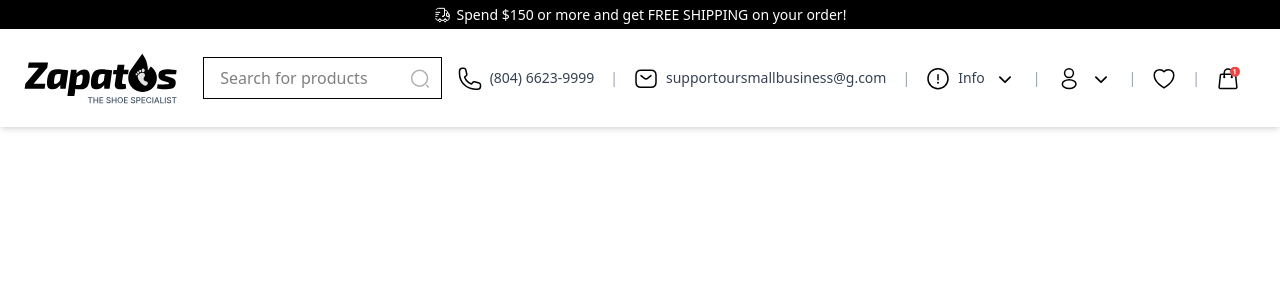
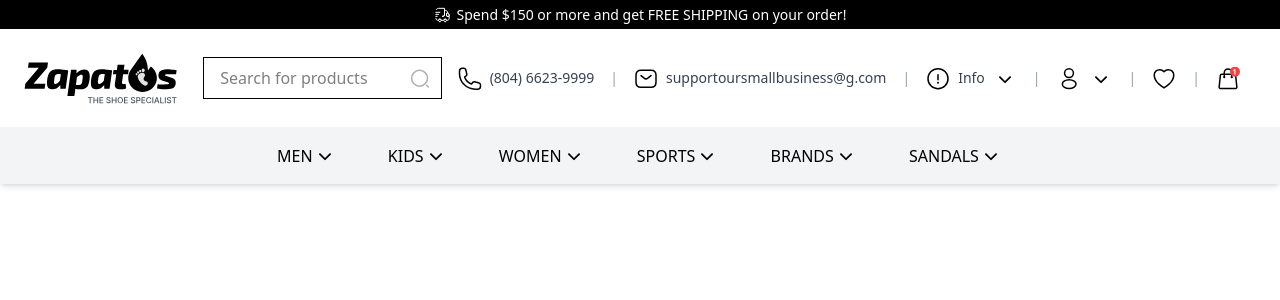
Before and after one commit to dixomium-codes/zapatos-react-ecommerce, a React (Vite) app in the folder FrontEnd/: page / in a window 1280 px wide. Shown: the top 300 px of the page. Built offline with nearby package versions, Linux system fonts and the light colour scheme.

Commit message:
added the categories section of the header

```diff
--- a/FrontEnd/src/components/Header.jsx
+++ b/FrontEnd/src/components/Header.jsx
@@ -1,11 +1,18 @@
+import Categories from "./Header/Categories";
 import MiddleBar from "./Header/MiddleBar";
 import TopBar from "./Header/TopBar";
 
 export default function Header() {
     return (
         <>
-            <TopBar />
-            <MiddleBar />
+            <header className="shadow-md">
+                <TopBar />
+                <MiddleBar />
+                <Categories />
+            </header>
+
+
+
         </>
     )
 }
--- /dev/null
+++ b/FrontEnd/src/components/Header/Categories.jsx
@@ -0,0 +1,15 @@
+import DownArrow from '../../assets/icons/Downarrow'
+export default function Categories() {
+    return (
+        <>
+            <ul className='bg-gray-100 flex items-center justify-center gap-[4vw] py-4'>
+                <li className='flex items-center'><span className="font-medium">MEN</span><DownArrow/></li>
+                <li className='flex items-center'><span className="font-medium">KIDS</span><DownArrow /></li>
+                <li className='flex items-center'><span className="font-medium">WOMEN</span><DownArrow/></li>
+                <li className='flex items-center'><span className="font-medium">SPORTS</span><DownArrow /></li>
+                <li className='flex items-center'><span className="font-medium">BRANDS</span><DownArrow/></li>
+                <li className='flex items-center'><span className="font-medium">SANDALS</span><DownArrow /></li>
+            </ul>
+        </>
+    )
+}
--- a/FrontEnd/src/components/Header/MiddleBar.jsx
+++ b/FrontEnd/src/components/Header/MiddleBar.jsx
@@ -10,7 +10,7 @@ import Cart from "../../assets/icons/Cart";
 
 export default function MiddleBar() {
     return (
-        <header className="flex justify-between items-center py-3 px-6 bg-white shadow-md">
+        <header className="flex justify-between items-center py-3 px-6 bg-white ">
             <div className="flex items-center gap-6 w-1/2">
                 <Logo />
                 {/* Search Bar */}
@@ -27,17 +27,17 @@ export default function MiddleBar() {
 
             {/* Navigation List */}
             <ul className="flex items-center text-gray-700 text-sm font-medium">
-                <li className="flex items-center gap-2 px-4 whitespace-nowrap"><Phone/><span>(804) 6623-9999</span></li>
+                <li className="flex items-center gap-2 px-4 whitespace-nowrap"><Phone /><span>(804) 6623-9999</span></li>
                 <span className="text-gray-400">|</span>
-                <li className="flex items-center gap-2 px-4"><MailBox/><span>supportoursmallbusiness@g.com</span></li>
+                <li className="flex items-center gap-2 px-4"><MailBox /><span>supportoursmallbusiness@g.com</span></li>
                 <span className="text-gray-400">|</span>
-                <li className="flex items-center gap-2 px-4"><Info/><span>Info</span><DownArrow/></li>
+                <li className="flex items-center gap-2 px-4"><Info /><span>Info</span><DownArrow /></li>
                 <span className="text-gray-400 ">|</span>
-                <li className="flex items-center gap-2 px-4"><Account/><DownArrow/></li>
+                <li className="flex items-center gap-2 px-4"><Account /><DownArrow /></li>
                 <span className="text-gray-400">|</span>
-                <li className="flex items-center px-4"><Wishlist/></li>
+                <li className="flex items-center px-4"><Wishlist /></li>
                 <span className="text-gray-400">|</span>
-                <li className="flex items-center px-4"><Cart/></li>
+                <li className="flex items-center px-4"><Cart /></li>
             </ul>
         </header>
     );
```
